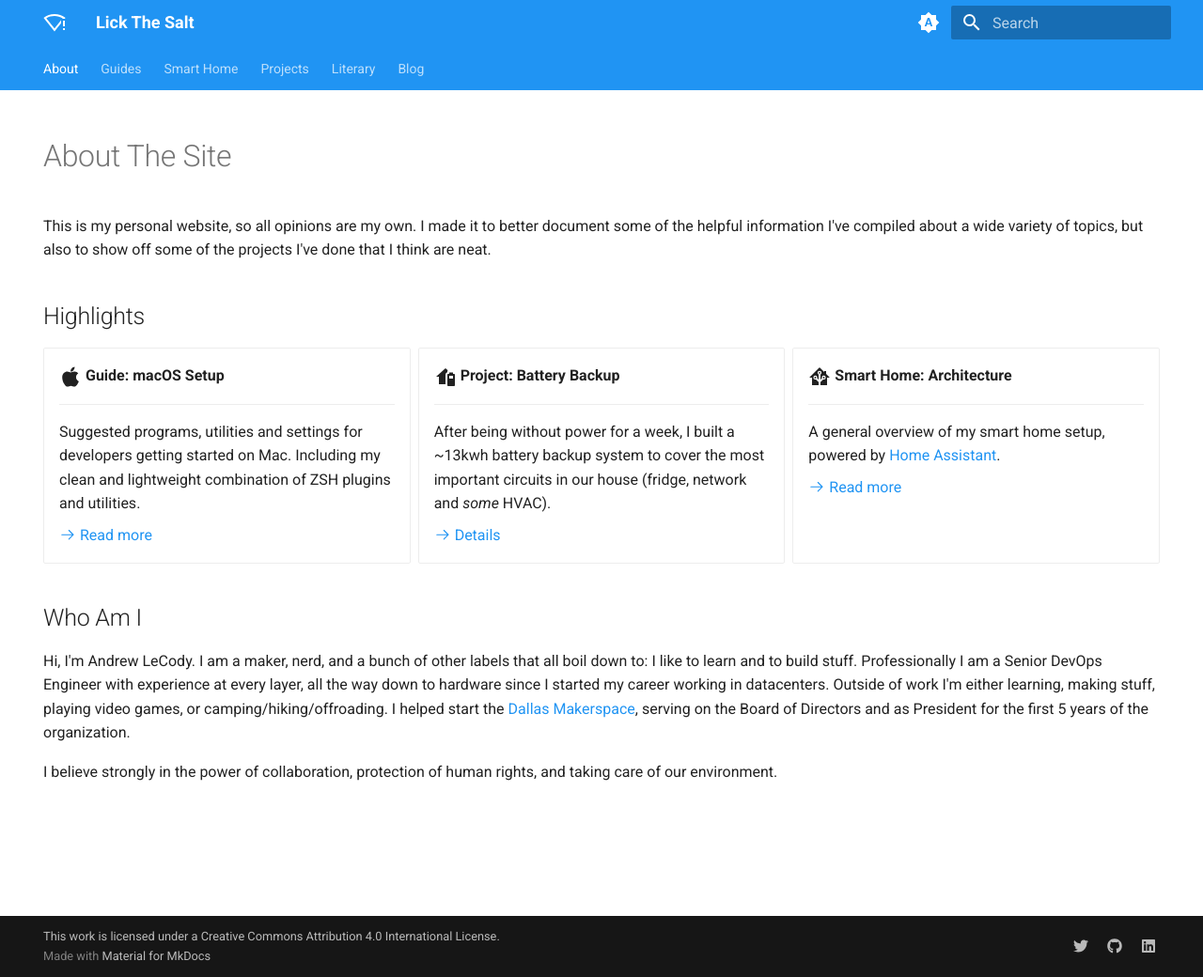
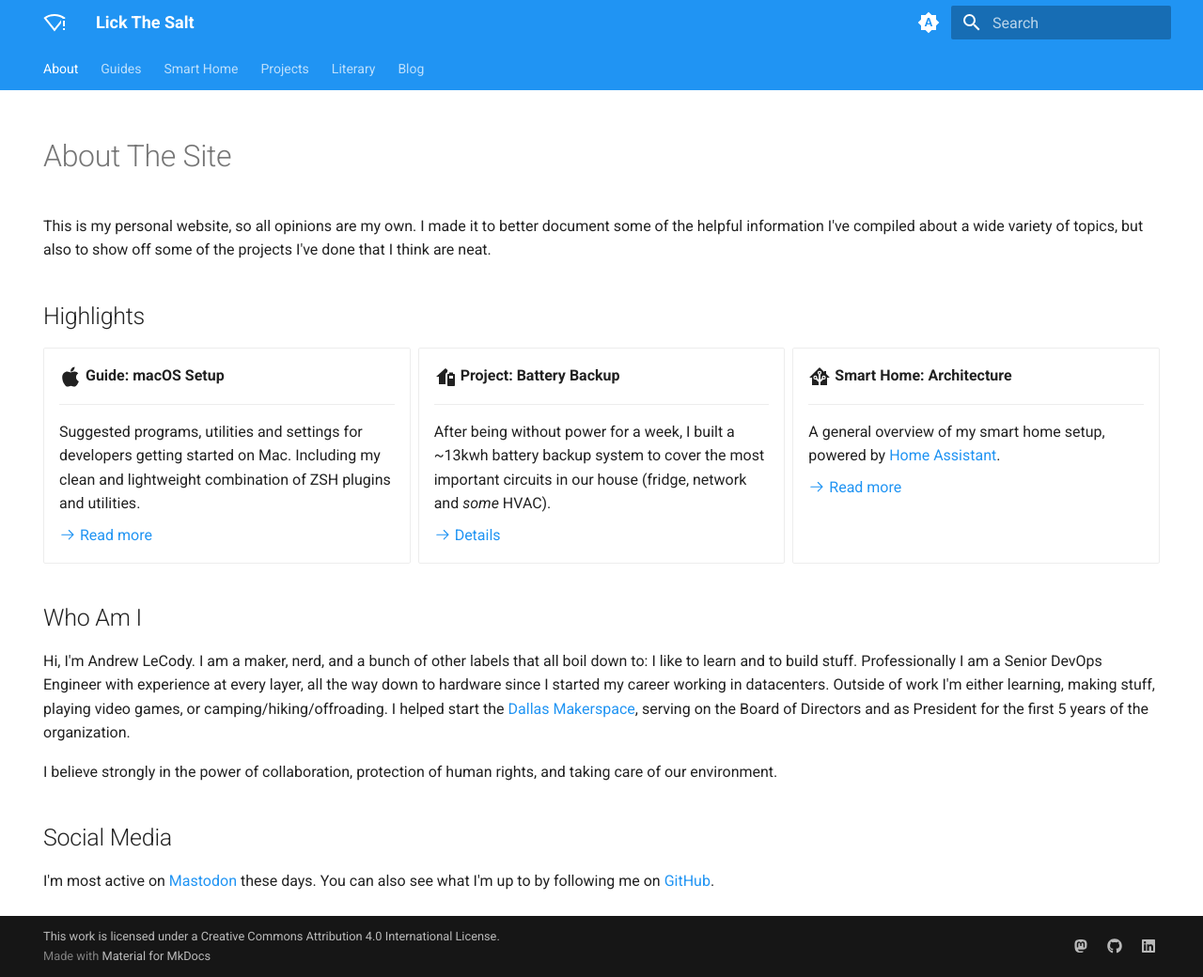
Before and after one commit to mschwieger/insiders-test, an MkDocs documentation site: the page built from content/index.md, in a window 1280 px wide and 1040 px high. Shown: the whole window at 94% size. Built offline with MkDocs 1.6.1 and Material for MkDocs 9.7.7, drawn with Linux system fonts in a browser that asks for light colours; plug-ins that fetch from the network failed and are left out.

Commit message:
Replaced birdsite with mastodon

```diff
--- a/content/index.md
+++ b/content/index.md
@@ -44,3 +44,7 @@ This is my personal website, so all opinions are my own. I made it to better doc
 Hi, I'm Andrew LeCody. I am a maker, nerd, and a bunch of other labels that all boil down to: I like to learn and to build stuff. Professionally I am a Senior DevOps Engineer with experience at every layer, all the way down to hardware since I started my career working in datacenters. Outside of work I'm either learning, making stuff, playing video games, or camping/hiking/offroading. I helped start the [Dallas Makerspace](https://dallasmakerspace.org), serving on the Board of Directors and as President for the first 5 years of the organization.
 
 I believe strongly in the power of collaboration, protection of human rights, and taking care of our environment.
+
+## Social Media
+
+I'm most active on <a rel="me" href="https://social.treehouse.systems/@andrewlecody">Mastodon</a> these days. You can also see what I'm up to by following me on [GitHub](https://github.com/aceat64).
--- a/mkdocs.yml
+++ b/mkdocs.yml
@@ -21,8 +21,8 @@ nav:
       - blog/index.md
 extra:
   social:
-    - icon: fontawesome/brands/twitter
-      link: https://twitter.com/andrewlecody
+    - icon: fontawesome/brands/mastodon
+      link: https://social.treehouse.systems/@andrewlecody
     - icon: fontawesome/brands/github
       link: https://github.com/aceat64
     - icon: fontawesome/brands/linkedin
--- a/pyproject.toml
+++ b/pyproject.toml
@@ -7,7 +7,7 @@ license = "Creative Commons Attribution 4.0 International"
 readme = "README.md"
 
 [tool.poetry.dependencies]
-python = "^3.10"
+python = "^3.11"
 mkdocs-material = {git = "https://github.com/squidfunk/mkdocs-material-insiders.git"}
 mkdocs-minify-plugin = "^0.5.0"
 Pillow = "^9.2.0"
```
Also changed, not shown: 1 other file.
